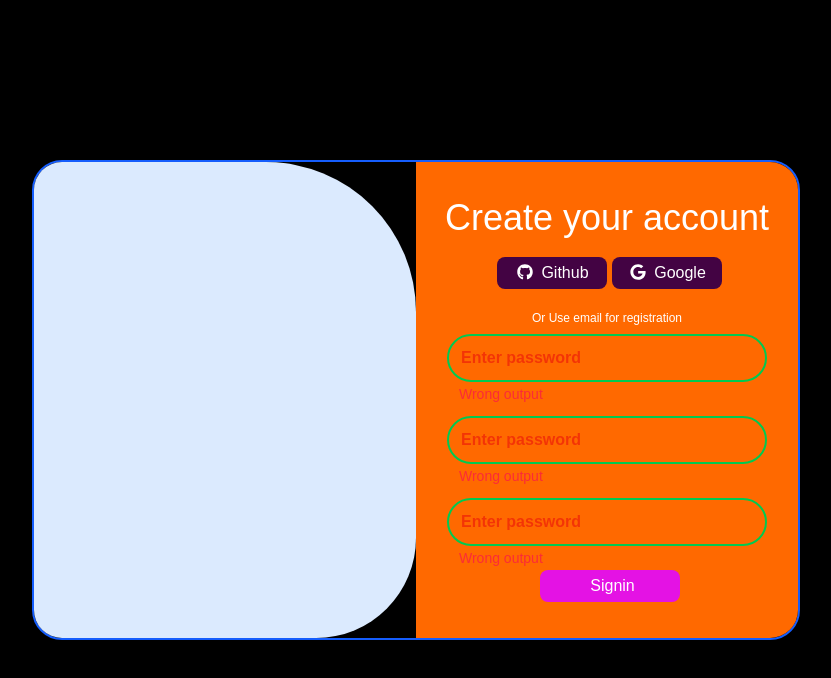
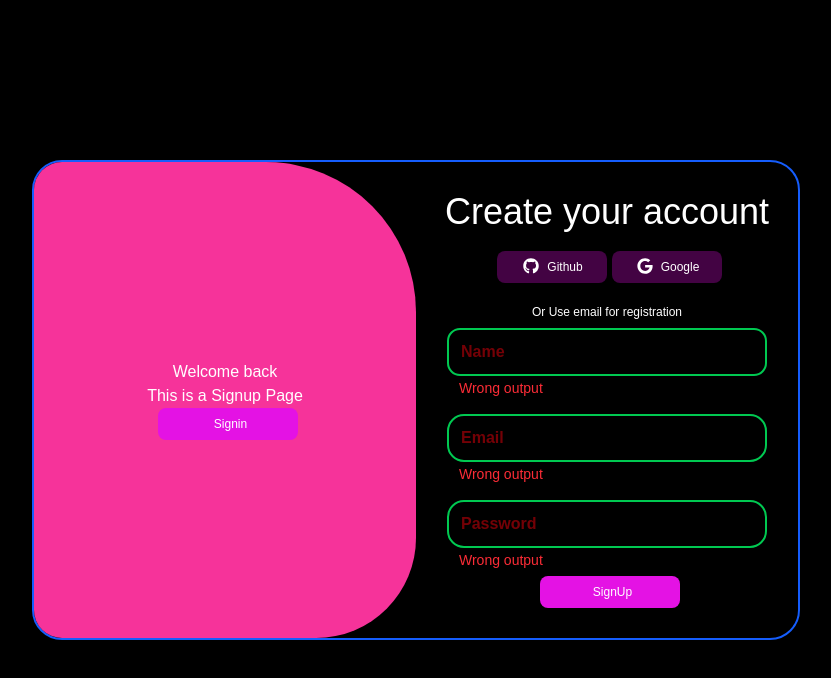
Before and after one commit to Anmol-Deep-Singh/React_Auth_Ts, a React app in the folder Frontend/: page /auth in a window 1280 px wide. Shown: the top 678 px of the page, without its empty margins (224-1055 px from the left). Built offline with nearby package versions, Linux system fonts and the light colour scheme; the HTML template or start-up script is replaced by a standard one.

Commit message:
structure

```diff
--- a/Frontend/src/components/AuthCard.tsx
+++ b/Frontend/src/components/AuthCard.tsx
@@ -5,12 +5,14 @@ import InputComp from './InputComp';
 import InputBox from "./InputBox"
 
 type AuthCardProp={
-  title?: String;
+  Auth?: String;
 }
-const AuthCard: React.FC<AuthCardProp> = () => {
+const AuthCard: React.FC<AuthCardProp> = ({Auth}) => {
   return (
-    <div className="h-full w-1/2 bg-orange-500 flex flex-col items-center justify-center">
-      <h1 className="text-4xl h-[39px] w-full text-center">Create your account</h1>
+    <div className="h-full w-1/2 bg-transparent flex flex-col items-center justify-center">
+      <h1 className="text-4xl h-[39px] w-full text-center">
+        {Auth === 'SignUp'?"Create your account":"Welcome Back"}
+        </h1>
       <div className="flex flex-row items-center justify-center my-5">
         <Button
           type={"A"}
@@ -26,17 +28,32 @@ const AuthCard: React.FC<AuthCardProp> = () => {
         />
       </div>
       <h5 className='text-[12px] h-[14.5px] w-full text-center'>Or Use email for registration</h5>
+      {Auth === 'SignUp'?
+        <InputBox
+          input={
+          <InputComp
+            type="text"
+            placeholder="Name"
+            width="w-80"
+            height="h-12"
+            fontColor="text-red-600"
+            bgColor="bg-transaparent"
+            border="border-2 border-green-500"
+            rounded="rounded-[13px]" // larger rounded
+          />
+          } error={"Wrong output"}
+        />: null}
       <InputBox
         input={
         <InputComp
-          type="password"
-          placeholder="Enter password"
+          type="text"
+          placeholder="Email"
           width="w-80"
           height="h-12"
           fontColor="text-red-600"
           bgColor="bg-transaparent"
           border="border-2 border-green-500"
-          rounded="rounded-full" // larger rounded
+          rounded="rounded-[17px]" // larger rounded
         />
         } error={"Wrong output"}
       />
@@ -44,34 +61,20 @@ const AuthCard: React.FC<AuthCardProp> = () => {
         input={
         <InputComp
           type="password"
-          placeholder="Enter password"
+          placeholder="Password"
           width="w-80"
           height="h-12"
           fontColor="text-red-600"
           bgColor="bg-transaparent"
           border="border-2 border-green-500"
-          rounded="rounded-full" // larger rounded
-        />
-        } error={"Wrong output"}
-      />
-      <InputBox
-        input={
-        <InputComp
-          type="password"
-          placeholder="Enter password"
-          width="w-80"
-          height="h-12"
-          fontColor="text-red-600"
-          bgColor="bg-transaparent"
-          border="border-2 border-green-500"
-          rounded="rounded-full" // larger rounded
+          rounded="rounded-[17px]" // larger rounded
         />
         } error={"Wrong output"}
       />
       <Button
         type={"B"}
         color={"var(--main1)"}
-        text={"Signin"}
+        text={Auth === 'SignUp' ? "SignUp" : "SignIn"}
       />
     </div>
   )
--- a/Frontend/src/components/ButtonComp.tsx
+++ b/Frontend/src/components/ButtonComp.tsx
@@ -1,31 +1,60 @@
-import type { ReactNode } from "react";
+import type { ReactNode, MouseEventHandler } from "react";
 
-type ButtonProp= {
+type ButtonProp = {
   type: string;
   color: string;
   mainimage?: ReactNode;
   leftimage?: ReactNode;
   rightimage?: ReactNode;
   text?: string;
-}
-const ButtonComp:  React.FC<ButtonProp>= ({type,color,leftimage,text}) => {
+  onClick?: MouseEventHandler<HTMLButtonElement>;       // single click
+  onDoubleClick?: MouseEventHandler<HTMLButtonElement>; // double click
+};
+
+const ButtonComp: React.FC<ButtonProp> = ({
+  type,
+  color,
+  mainimage,
+  leftimage,
+  rightimage,
+  text,
+  onClick,
+  onDoubleClick,
+}) => {
   const BaseStyle = `flex flex-row items-center justify-center ml-[5px] p-2
     hover:scale-[1.02] transition-transform duration-200 rounded-[8px] cursor-pointer`;
-    switch(type){
+
+  switch (type) {
     case "A":
-            return(
-                <button className={`${BaseStyle} h-[32px] w-[110px] text-1.5xs font-[400]`} style={{ backgroundColor: `${color}`}}>
-                    <div>{leftimage}</div>
-                    <div className="ml-[6px]">{text}</div>
+      return (
+        <button
+          onClick={onClick}
+          onDoubleClick={onDoubleClick}
+          className={`${BaseStyle} h-[32px] w-[110px] text-xs font-[400]`}
+          style={{ backgroundColor: color }}
+        >
+          {leftimage && <div>{leftimage}</div>}
+          {mainimage && <div className="mx-[4px]">{mainimage}</div>}
+          {text && <div className="ml-[6px]">{text}</div>}
+          {rightimage && <div>{rightimage}</div>}
         </button>
-            )
+      );
+
     default:
-            return(
-                <button className={`${BaseStyle} h-[32px] w-[140px] text-1.5xs font-[400]`} style={{ backgroundColor: `${color}`}}>
-                    <div className="ml-[6px]">{text}</div>
+      return (
+        <button
+          onClick={onClick}
+          onDoubleClick={onDoubleClick}
+          className={`${BaseStyle} h-[32px] w-[140px] text-xs font-[400]`}
+          style={{ backgroundColor: color }}
+        >
+          {leftimage && <div>{leftimage}</div>}
+          {mainimage && <div className="mx-[4px]">{mainimage}</div>}
+          {text && <div className="ml-[6px]">{text}</div>}
+          {rightimage && <div>{rightimage}</div>}
         </button>
-            )
+      );
   }
-}
+};
 
-export default ButtonComp
+export default ButtonComp;
--- a/Frontend/src/components/InputBox.tsx
+++ b/Frontend/src/components/InputBox.tsx
@@ -5,9 +5,9 @@ type InputBoxProp={
 }
 const InputBox: React.FC<InputBoxProp> = ({input,error}) => {
   return (
-    <div className="flex flex-col items-center justify-center">
+    <div className="flex flex-col items-center justify-center mb-[8px]">
       {input}
-      <div className="w-full text-left pl-3">
+      <div className="w-full h-[20px] text-left pl-3">
         <span className="text-red-500 text-sm">{error}</span>
       </div>
     </div>
--- a/Frontend/src/pages/Auth.tsx
+++ b/Frontend/src/pages/Auth.tsx
@@ -1,14 +1,33 @@
+import { useState } from "react"
 import AuthCard from "../components/AuthCard"
+import ButtonComp from "../components/ButtonComp";
 
 const Auth = () => {
+  const[Auth,SetAuth] = useState('SignUp');
   return (
     <>
-    <div className="h-screen min-h-screen w-full flex flex-col justify-center items-center top-0 left-0 bg-transp">
-      <div className="relative overflow-hidden w-[768px] max-w-full min-h-[480px] rounded-[30px] shadow-[0_5px_15px_rgba(0,0,0,0.35)] flex flex-row flex-start bg-transparent border-2 border-solid border-blue-600 ">
-        <div className="h-full w-1/2 rounded-[0px_150px_100px_0px] bg-blue-100"></div>
-        <AuthCard title={"anmol"}/>
+    {Auth === 'SignUp'?
+      <div className="h-screen min-h-screen w-full flex flex-col justify-center items-center top-0 left-0 bg-transp">
+        <div className="relative overflow-hidden w-[768px] max-w-full min-h-[480px] rounded-[30px] shadow-[0_5px_15px_rgba(0,0,0,0.35)] flex flex-row flex-start bg-transparent border-2 border-solid border-blue-600 ">
+          <div className="h-full w-1/2 rounded-[0px_150px_100px_0px] flex flex-col justify-center items-center bg-pink-500">
+            <h1>Welcome back</h1>
+            <p>This is a Signup Page</p>
+            <ButtonComp type={"B"} color={"var(--main1)"} text={"Signin"} onClick={()=>{SetAuth('SignIn')}}/>
+          </div>
+          <AuthCard Auth={Auth}/>
+        </div>
+      </div> :
+      <div className="h-screen min-h-screen w-full flex flex-col justify-center items-center top-0 left-0 bg-transp">
+        <div className="relative overflow-hidden w-[768px] max-w-full min-h-[480px] rounded-[30px] shadow-[0_5px_15px_rgba(0,0,0,0.35)] flex flex-row flex-start bg-transparent border-2 border-solid border-blue-600 ">
+          <div className="h-full w-1/2 rounded-[0px_150px_100px_0px] flex flex-col justify-center items-center bg-pink-500">
+            <h1>Welcome back</h1>
+            <p>This is a Signin Page</p>
+            <ButtonComp type={"B"} color={"var(--main1)"} text={"Signup"} onClick={()=>{SetAuth('SignUp')}}/>
+          </div>
+          <AuthCard Auth={Auth}/>
+        </div>
       </div>
-    </div>
+    }
     </>
   )
 }
```
Lines whose indentation alone changed are shown as unchanged.
